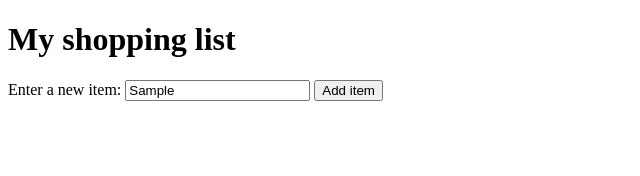
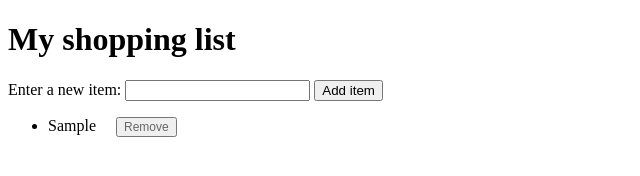
Before and after one commit to Ogartner/shopping-list, a plain HTML site: page index.html in a window 1280 px wide. Both pictures are taken after typing "Sample" into the empty fields and a click on the button "Add item". Shown: the whole page, without its empty margins (0-640 px from the left). Drawn offline with Linux system fonts and the light colour scheme.

Commit message:
Final phase.

```diff
--- a/index.html
+++ b/index.html
@@ -11,11 +11,11 @@
 
     <div>
       <label for="item">Enter a new item:</label>
-      <input type="text" name="item" id="item" />
-      <button>Add item</button>
+      <input type="text" class="user-input" name="item" id="item" />
+      <button class="add-item-btn">Add item</button>
     </div>
 
-    <ul></ul>
+    <ul class="shopping-list"></ul>
 
     <script src="js/script.js"></script>
   </body>
--- a/js/script.js
+++ b/js/script.js
@@ -0,0 +1,63 @@
+const addItemBtn = document.querySelector('.add-item-btn');
+const userInput = document.querySelector('#item');
+const shoppingList = document.querySelector('.shopping-list');
+
+let input;
+let removeBtn;
+let listText;
+
+// Create delete button for added items.
+const createButton = () => {
+  button = document.createElement('button');
+  button.textContent = 'Remove';
+  return button;
+};
+
+// Create span with text content of item
+const createSpan = () => {
+  span = document.createElement('span');
+  span.textContent = item;
+  return span;
+};
+
+// create list and add span and delete button.
+const createList = () => {
+  const list = document.createElement('li');
+  removeBtn = createButton();
+  listText = createSpan();
+
+  list.appendChild(listText);
+  list.appendChild(removeBtn);
+  return list;
+};
+
+// Add user input to a new created list, and append to shopping list.
+const addToList = function () {
+  const listItem = createList();
+  shoppingList.appendChild(listItem);
+  reset();
+
+  // Click remove button to delete listItem form list.
+  removeBtn.addEventListener('click', () => {
+    listItem.remove();
+  });
+};
+
+// Reset.
+const reset = function () {
+  userInput.value = '';
+};
+
+const init = function () {
+  // Get item from input.
+  userInput.addEventListener('input', (e) => {
+    item = e.target.value;
+    return item;
+  });
+
+  // Add item to list.
+  addItemBtn.addEventListener('click', addToList);
+};
+
+// initialize programm.
+init();
```
